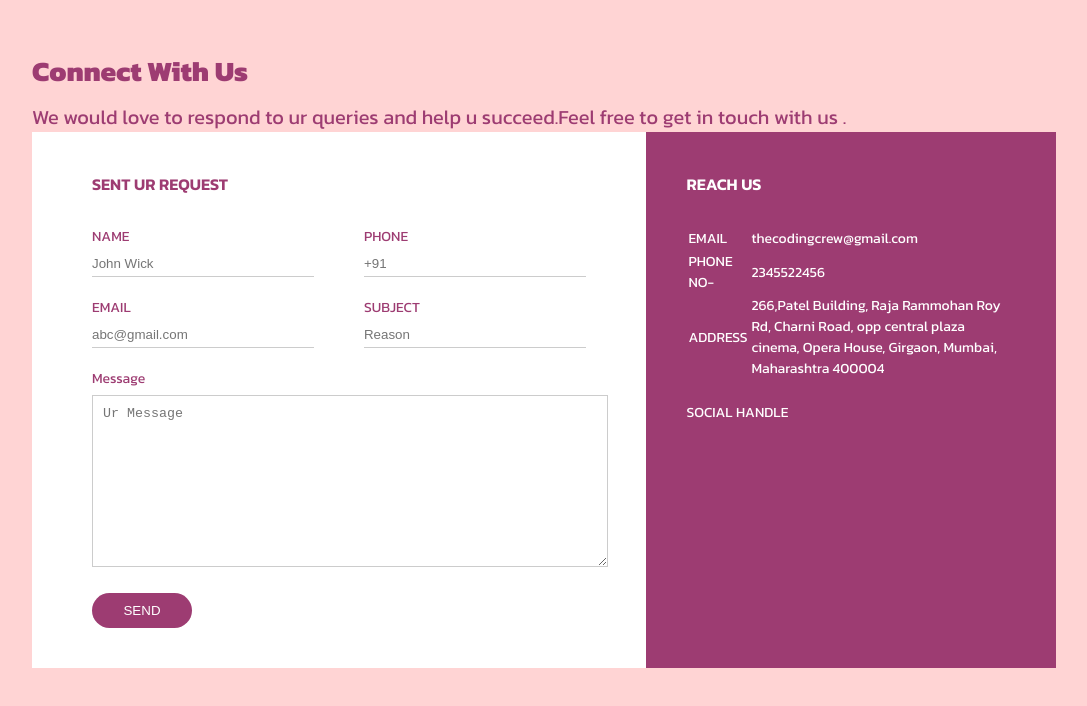
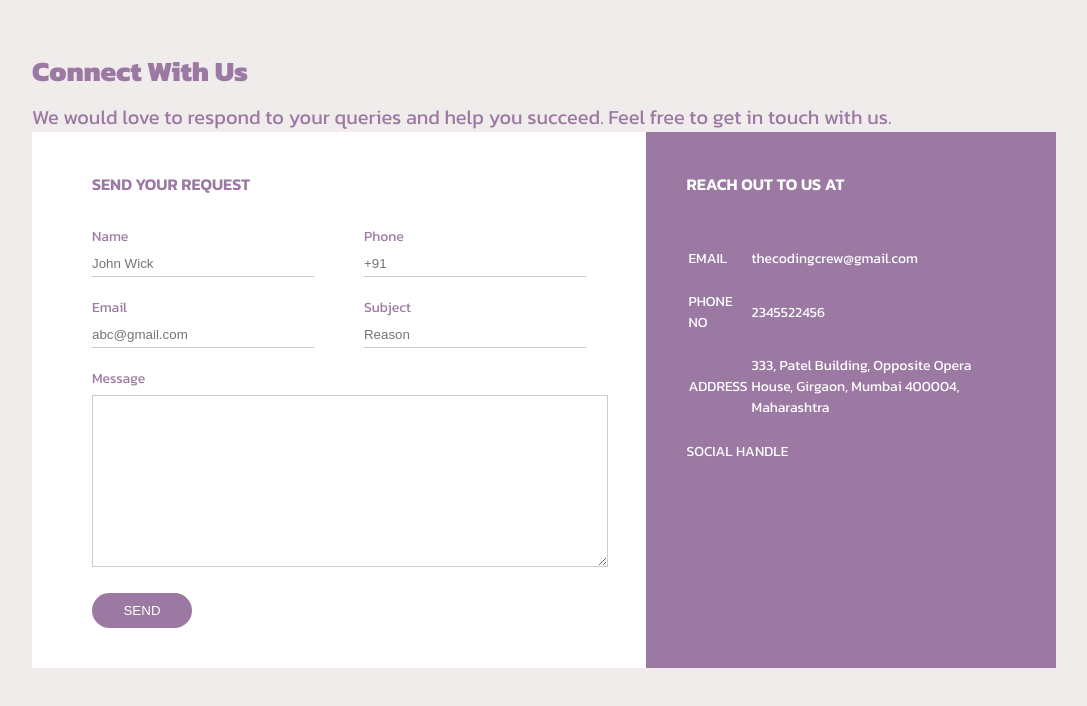
Before and after one commit to MeetRaut/50.-The-Coding-Crew, a plain HTML site: page Contact Us/contactus.html in a window 1280 px wide. Shown: the whole page, without its empty margins (96-1183 px from the left). Drawn offline with Linux system fonts and the light colour scheme.

Commit message:
second commit

```diff
--- a/Contact Us/style.css
+++ b/Contact Us/contactus.css
@@ -3,16 +3,16 @@
   padding: 0;
 }
 body{
-  background: #FFD4D4;
+  background: #f0ecec;
   font-size: 14px;
   font-family: 'Kanit', sans-serif;
 }
 .abc{
-  color: #9D3C72;
+  color: #9c79a3;
   font-size: 20px;
 }
 h1{
-  color: #9D3C72;
+  color: #9c79a3;
 }
 .container{
   width: 80%;
@@ -29,7 +29,7 @@ h1{
 .contact-right{
   flex-basis: 40%;
   padding: 40px;
-  background: #9D3C72;
+  background: #9c79a3;
   color: #fff;
 }
 h1{
@@ -62,20 +62,20 @@ textarea{
 label{
   margin-bottom: 6px;
   display: block;
-  color: #9D3C72;
+  color: #9c79a3;
 }
 button{
-  background: #9D3C72;
+  background: #9c79a3;
   width: 100px;
   border: none;
-  outline none;
+  outline:none;
   color: #fff;
   height: 35px;
   border-radius: 30px;
   margin-top: 20px;
 }
 .contact-left h3{
-  color: #9D3C72;
+  color: #9c79a3;
   font-weight: 600;
   margin-bottom: 30px;
 }
@@ -86,6 +86,6 @@ button{
 tr td:first child{
   padding-right: 20px;
 }
-tr td:{
+tr td {
   padding-top: 20px;
 }
--- a/Contact Us/contactus.html
+++ b/Contact Us/contactus.html
@@ -2,76 +2,83 @@
 <html lang="en" dir="ltr">
   <head>
     <meta charset="utf-8">
-    <title>CONTACT US </title>
-    <link rel="stylesheet" href="style.css"
+    <title>Contact Us</title>
+    <link rel="stylesheet" href="contactus.css">
     <link rel="preconnect" href="https://fonts.googleapis.com">
 <link rel="preconnect" href="https://fonts.gstatic.com" crossorigin>
 <link href="https://fonts.googleapis.com/css2?family=Kanit:wght@400;600;800&display=swap" rel="stylesheet">
+  </head>
 
-  </head>
   <body>
     <div class="container ">
-      <h1>  Connect With Us</h1>
-      <p class='abc'>We would love to respond to ur queries and help u succeed.Feel free to get in touch with us .</p>
+      <h1>Connect With Us</h1>
+      <p class='abc'>We would love to respond to your queries and help you succeed. Feel free to get in touch with us.</p>
     <div class="contact-box">
       <div class="contact-left">
-        <h3>SENT UR REQUEST</h3>
-        <form>
-
+        <h3>SEND YOUR REQUEST</h3>
+        <form onsubmit="sendEmail(); reset(); return false;">
         <div class="input-row">
           <div class="input-group">
-            <label>NAME</label>
+            <label>Name</label>
             <input type="text" placeholder="John Wick">
           </div>
           <div class="input-group">
-            <label>PHONE</label>
+            <label>Phone</label>
             <input type="text" placeholder="+91">
           </div>
         </div>
-
         <div class="input-row">
           <div class="input-group">
-            <label>EMAIL</label>
+            <label>Email</label>
             <input type="email" placeholder="abc@gmail.com">
           </div>
           <div class="input-group">
-            <label>SUBJECT</label>
+            <label>Subject</label>
             <input type="text" placeholder="Reason">
           </div>
         </div>
-
         <label>Message</label>
-        <textarea rows="10" placeholder="Ur Message"></textarea>
-      <button type=:submit>SEND</button>
+        <textarea rows="10" placeholder="your Message">
+        </textarea>
+        <button type=:submit>SEND</button>
         </form>
-
       </div>
       <div class="contact-right">
-        <h3>REACH US</h3>
-
+        <h3>REACH OUT TO US AT</h3>
         <table>
           <tr>
             <td>EMAIL</td>
             <td>thecodingcrew@gmail.com</td>
           </tr>
-
           <tr>
-            <td>PHONE NO-</td>
+            <td>PHONE NO</td>
             <td>2345522456</td>
           </tr>
-
           <tr>
             <td>ADDRESS</td>
-            <td>266,Patel Building, Raja Rammohan Roy Rd, Charni Road, opp central plaza cinema, Opera House, Girgaon, Mumbai, Maharashtra 400004
-</td>
+            <td>333, Patel Building, Opposite Opera House, Girgaon, Mumbai 400004, Maharashtra</td>
           </tr>
         </table>
         <BR>
-
         <p>SOCIAL HANDLE</P>
         </div>
     </div>
     </div>
-
-  </body>
+<script src="https://smtpjs.com/v3/smtp.js"></script>
+<script>
+  function sendEmail(){
+    Email.send({
+    Host : "smtp.elasticemail.com",
+    Username : "testtuserr59@gmail.com",
+    Password : "FF43014835A615812FE9188757C5E57D57A6",
+    To : 'atharvavichare37@gmail.com',
+    From : "testtuserr59@gmail.com",
+    Subject : "New Client Enquiry",
+    Body : "This client has i/*  */nquired about us! Checkout soon."
+}).then(
+  message => alert(message)
+);
+  }
+</script>
+</body>
 </html>
```
Also changed, not shown: Home page/index.html (renamed from HOMEPAGE/index.html, +4 -4 lines), Home page/style.css (renamed from HOMEPAGE/style.css, +8 -5 lines), Activities/activities.html (renamed from Activities page/index.html), Activities/image.jpeg (renamed from Activities page/image.jpeg), img/beautiful-purple-blue-retro-style-colorful.jpg (added), img/lgbtq_3.png (renamed from HOMEPAGE/img/lgbtq_3.png), 3 other files.
